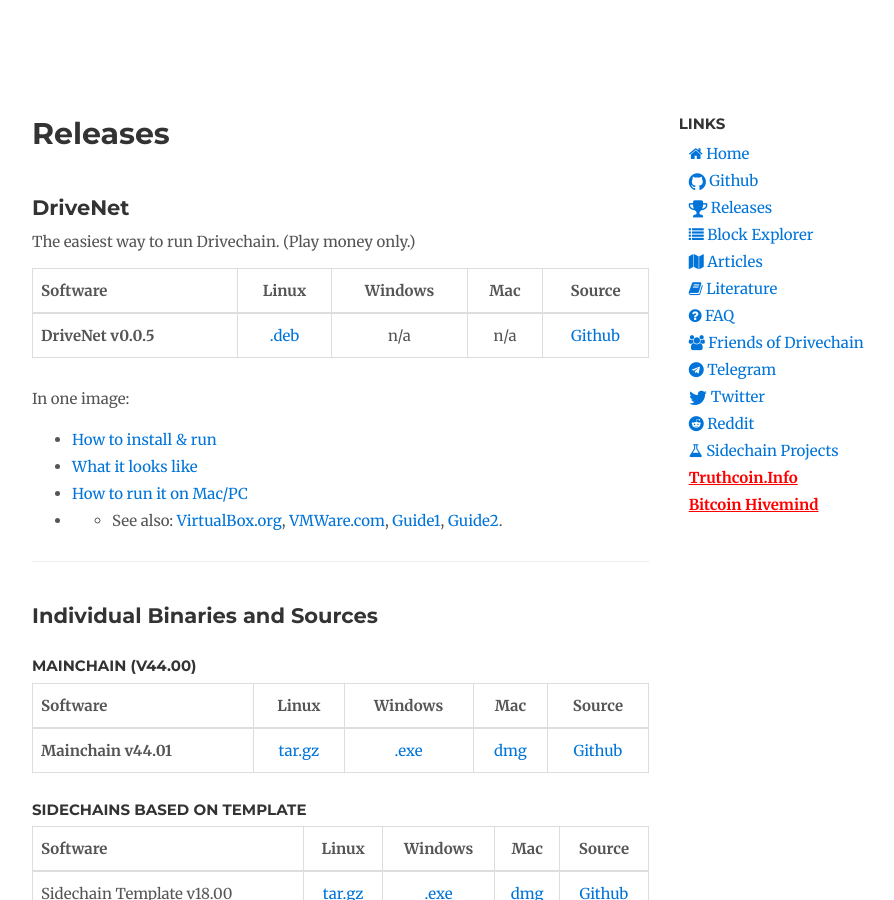
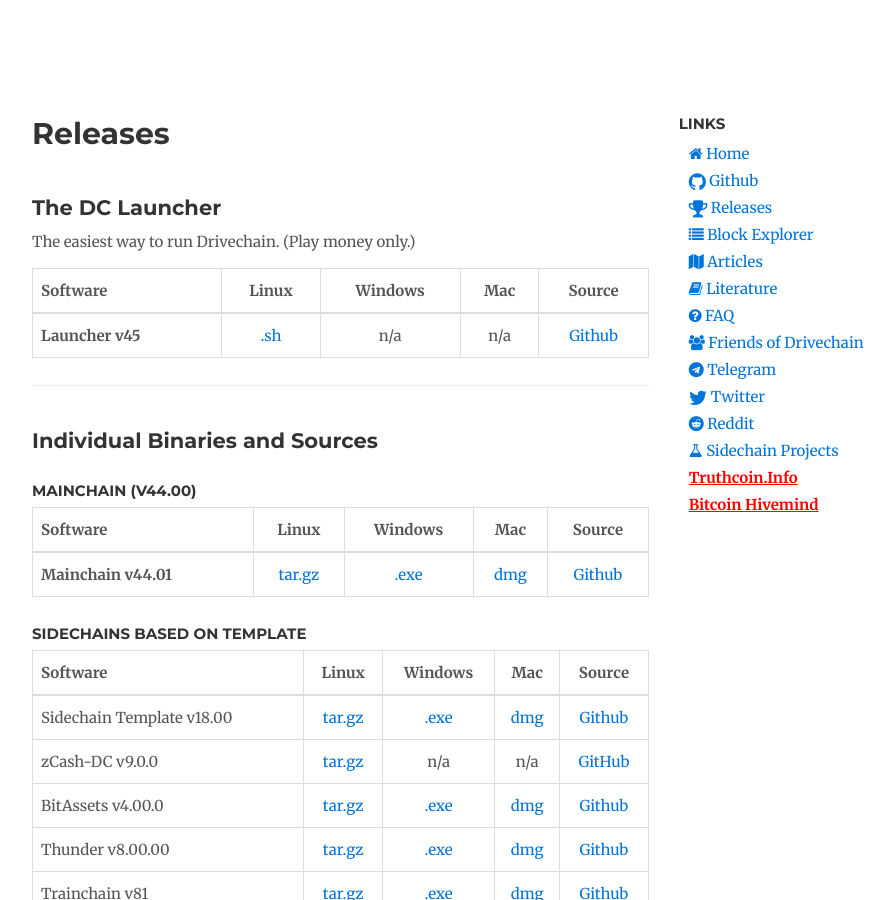
Before and after one commit to drivechain-project/drivechain.info, a Jekyll site: the page built from releases/index.md, in a window 1280 px wide and 900 px high. Shown: the whole window, without its empty margins (138-1032 px from the left). Built offline with Jekyll 4.4.1, drawn with Linux system fonts in a browser that asks for light colours; our own code applies the rules of GitHub Pages for plain Markdown files; comment, search, counter and statistics services are not loaded.

Commit message:
Update launcher to v45

```diff
--- a/releases/index.md
+++ b/releases/index.md
@@ -4,20 +4,24 @@
 ---
 
 
-## DriveNet
+## The DC Launcher
 
 The easiest way to run Drivechain. (Play money only.)
 
 |Software|Linux|Windows|Mac|Source|
 |--------|:---:|:-----:|:-:|:----:|
-|**DriveNet v0.0.5**|[.deb](https://drive.google.com/file/d/1i_NewSS0l5wgroydHgDxfePu9kHrze_s/view?usp=share_link)|n/a|n/a|[Github](https://github.com/nchashch/switchboard-gui/)|
+|**Launcher v45**|[.sh](https://drive.google.com/file/d/1HnJDcLPv2R-Jn7_3giwvgtWFoNh-pzJW/view?usp=sharing)|n/a|n/a|[Github](https://github.com/LayerTwo-Labs/dc-launcher)|
 
+
+<!--
 In one image:
 
 * [How to install & run](/releases/switchboard/install-instructions.png)
 * [What it looks like](/releases/switchboard/switchboard-usage.png)
 * [How to run it on Mac/PC](/releases/virtualbox-explained.png)
 * * See also: [VirtualBox.org](https://www.virtualbox.org/), [VMWare.com](https://www.vmware.com/products/fusion.html),  [Guide1](https://www.wikihow.com/Install-Ubuntu-on-VirtualBox), [Guide2](https://graspingtech.com/vmware-fusion-ubuntu-20.04/).
+
+-->
 
 
 ---
```
